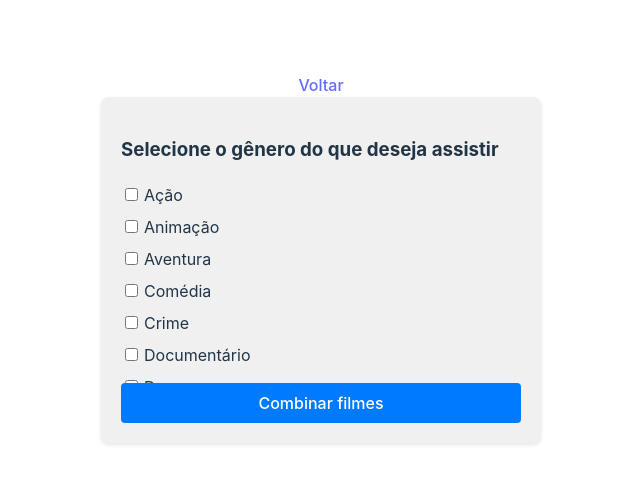
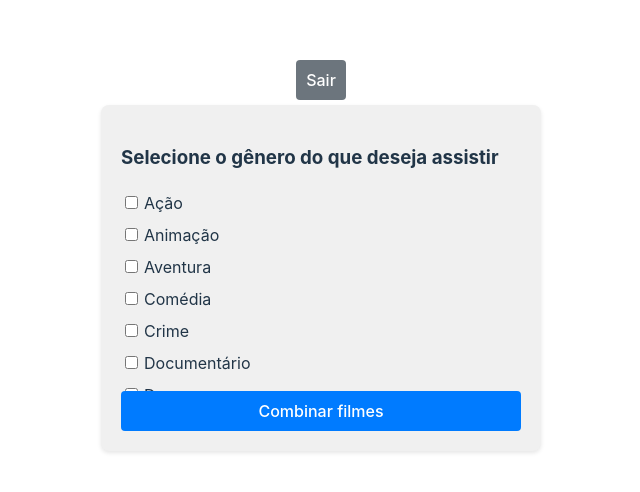
Before and after one commit to tabaesso/movies-match-ui, a React (Vite) app: page /session/1 in a window 1280 px wide. Shown: the part 142-634 px from the top of the page, without its empty margins (319-959 px from the left). Built offline with nearby package versions, Linux system fonts and the light colour scheme.

Commit message:
Improve title genres and componentization at general

```diff
--- a/src/components/styles.ts
+++ b/src/components/styles.ts
@@ -12,6 +12,7 @@ export const Content = styled.div`
   display: flex;
   flex-direction: column;
   width: 400px;
+  margin: 5px 0;
   padding: 20px;
   background-color: #f0f0f0;
   border-radius: 8px;
--- /dev/null
+++ b/src/pages/Session/current/components/TitleGenres/index.tsx
@@ -0,0 +1,63 @@
+import React from 'react';
+import { useNavigate } from 'react-router-dom';
+import { Container, Content } from '../../../../../components/styles';
+import CheckboxList from '../../../../../components/CheckboxList';
+import Button from '../../../../../components/Button';
+import { CheckboxContainer } from '../../styles';
+import { TitleGenresProps } from '../../types/modes';
+import { Mode } from '../../enum/modes';
+
+const TitleGenres = ({ sessionId, onChangeMode }: TitleGenresProps) => {
+  const navigate = useNavigate();
+  const [selectedGenres, setSelectedGenres] = React.useState<string[]>([]);
+
+  const handleGenreToggle = React.useCallback((genre: string) => {
+    if (selectedGenres.includes(genre)) {
+      setSelectedGenres(selectedGenres.filter((g) => g !== genre));
+    } else {
+      setSelectedGenres([...selectedGenres, genre]);
+    }
+  }, [selectedGenres]);
+
+  const onSubmit = React.useCallback(() => {
+    // todo: fetch selected genres
+    console.log(sessionId);
+    onChangeMode(Mode.TITLE_SELECTION);
+  }, [onChangeMode, sessionId]);
+
+  const genres = [
+    'Ação',
+    'Animação',
+    'Aventura',
+    'Comédia',
+    'Crime',
+    'Documentário',
+    'Drama',
+    'Fantasia',
+    'Ficção Científica',
+    'Musical',
+    'Romance',
+    'Suspense',
+    'Terror',
+    'Western',
+  ];
+
+  return (
+    <Container>
+      <Button buttonType='secondary' onClick={() => navigate('/home')}>Sair</Button>
+      <Content>
+        <h3>Selecione o gênero do que deseja assistir</h3>
+        <CheckboxContainer>
+          <CheckboxList
+            values={genres}
+            selectedValues={selectedGenres}
+            onSelectToggle={handleGenreToggle}
+          />
+        </CheckboxContainer>
+        <Button buttonType='primary' onClick={onSubmit}>Combinar filmes</Button>
+      </Content>
+    </Container>
+  );
+};
+
+export default TitleGenres;
--- /dev/null
+++ b/src/pages/Session/current/enum/modes.ts
@@ -0,0 +1,5 @@
+export enum Mode {
+  TITLE_GENRE_SELECTION = 'TITLE_GENRE_SELECTION',
+  TITLE_SELECTION = 'TITLE_SELECTION',
+  STREAM_SELECTION = 'STREAM_SELECTION',
+}
--- a/src/pages/Session/current/index.tsx
+++ b/src/pages/Session/current/index.tsx
@@ -1,53 +1,29 @@
 import React from 'react';
-import { Link, useParams } from 'react-router-dom';
-import { Container, Content } from '../../../components/styles';
-import CheckboxList from '../../../components/CheckboxList';
-import Button from '../../../components/Button';
-import { CheckboxContainer } from './styles';
+import { useParams } from 'react-router-dom';
+import TitleGenres from './components/TitleGenres';
+import { Mode } from './enum/modes';
+import { Modes } from './types/modes';
 
 const CurrentSession = () => {
   const { id } = useParams();
-  const genres = [
-    'Ação',
-    'Animação',
-    'Aventura',
-    'Comédia',
-    'Crime',
-    'Documentário',
-    'Drama',
-    'Fantasia',
-    'Ficção Científica',
-    'Musical',
-    'Romance',
-    'Suspense',
-    'Terror',
-    'Western',
-  ];
-  const [selectedGenres, setSelectedGenres] = React.useState<string[]>([]);
+  const [mode, setMode] = React.useState<Mode>(Mode.TITLE_GENRE_SELECTION);
 
-  const handleGenreToggle = (genre: string) => {
-    if (selectedGenres.includes(genre)) {
-      setSelectedGenres(selectedGenres.filter((g) => g !== genre));
-    } else {
-      setSelectedGenres([...selectedGenres, genre]);
-    }
+  const onChangeMode = (newMode: Mode) => {
+    if (newMode === mode) return;
+
+    setMode(newMode);
+  };
+
+  const modes: Modes = {
+    [Mode.TITLE_GENRE_SELECTION]: <TitleGenres sessionId={id} onChangeMode={onChangeMode} />,
+    [Mode.TITLE_SELECTION]: <></>,
+    [Mode.STREAM_SELECTION]: <></>,
   };
 
   return (
-    <Container>
-      <Link to='/home'>Voltar</Link>
-      <Content>
-        <h3>Selecione o gênero do que deseja assistir</h3>
-        <CheckboxContainer>
-          <CheckboxList
-            values={genres}
-            selectedValues={selectedGenres}
-            onSelectToggle={handleGenreToggle}
-          />
-        </CheckboxContainer>
-        <Button buttonType='primary'>Combinar filmes</Button>
-      </Content>
-    </Container>
+    <>
+      {modes[mode]}
+    </>
   );
 };
 
--- /dev/null
+++ b/src/pages/Session/current/types/modes.ts
@@ -0,0 +1,13 @@
+import { Mode } from '../enum/modes';
+
+export interface ModesProps {
+  onChangeMode: (mode: Mode) => void;
+}
+
+export type Modes = {
+  [key: string]: JSX.Element;
+}
+
+export interface TitleGenresProps extends ModesProps {
+  sessionId?: string;
+}
```
